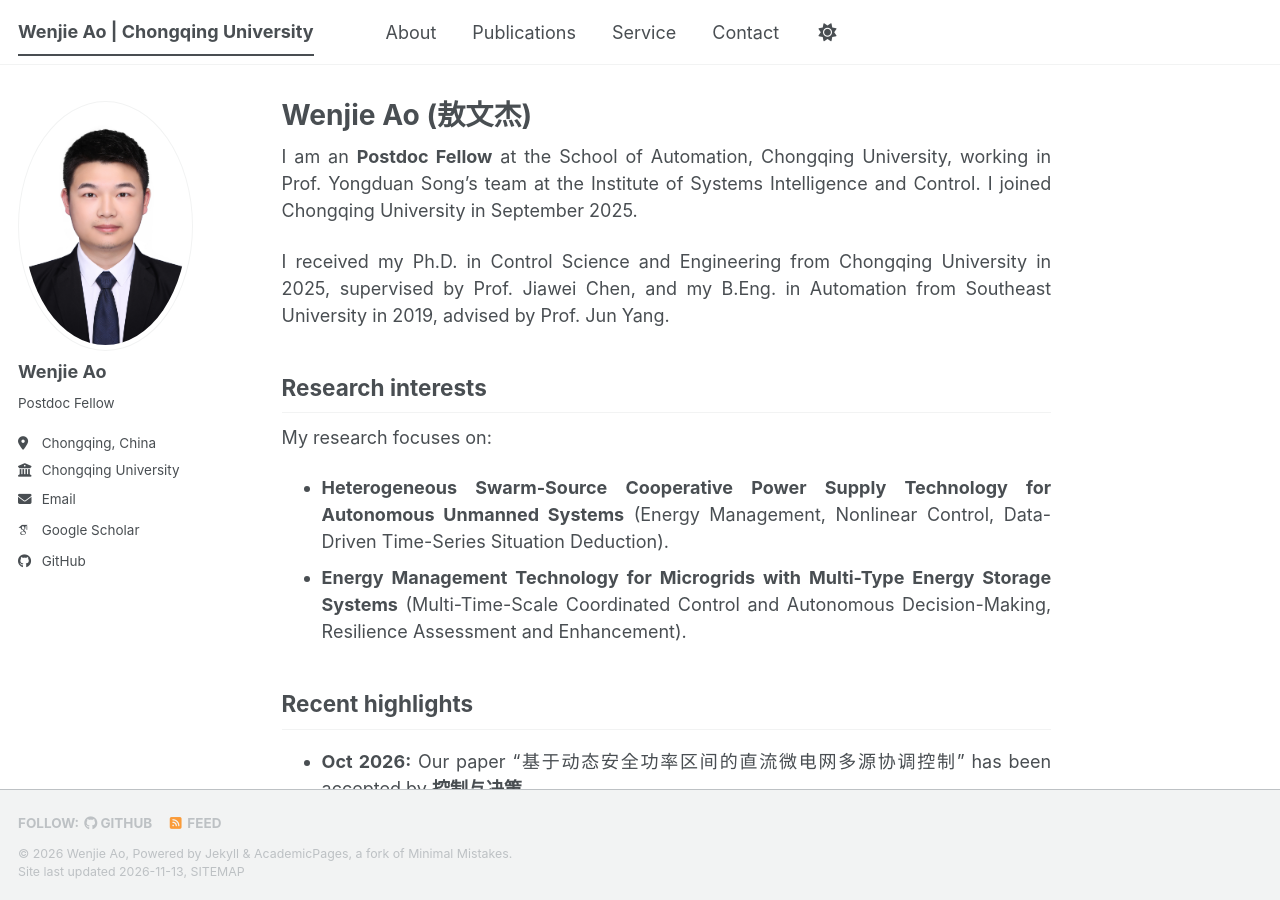
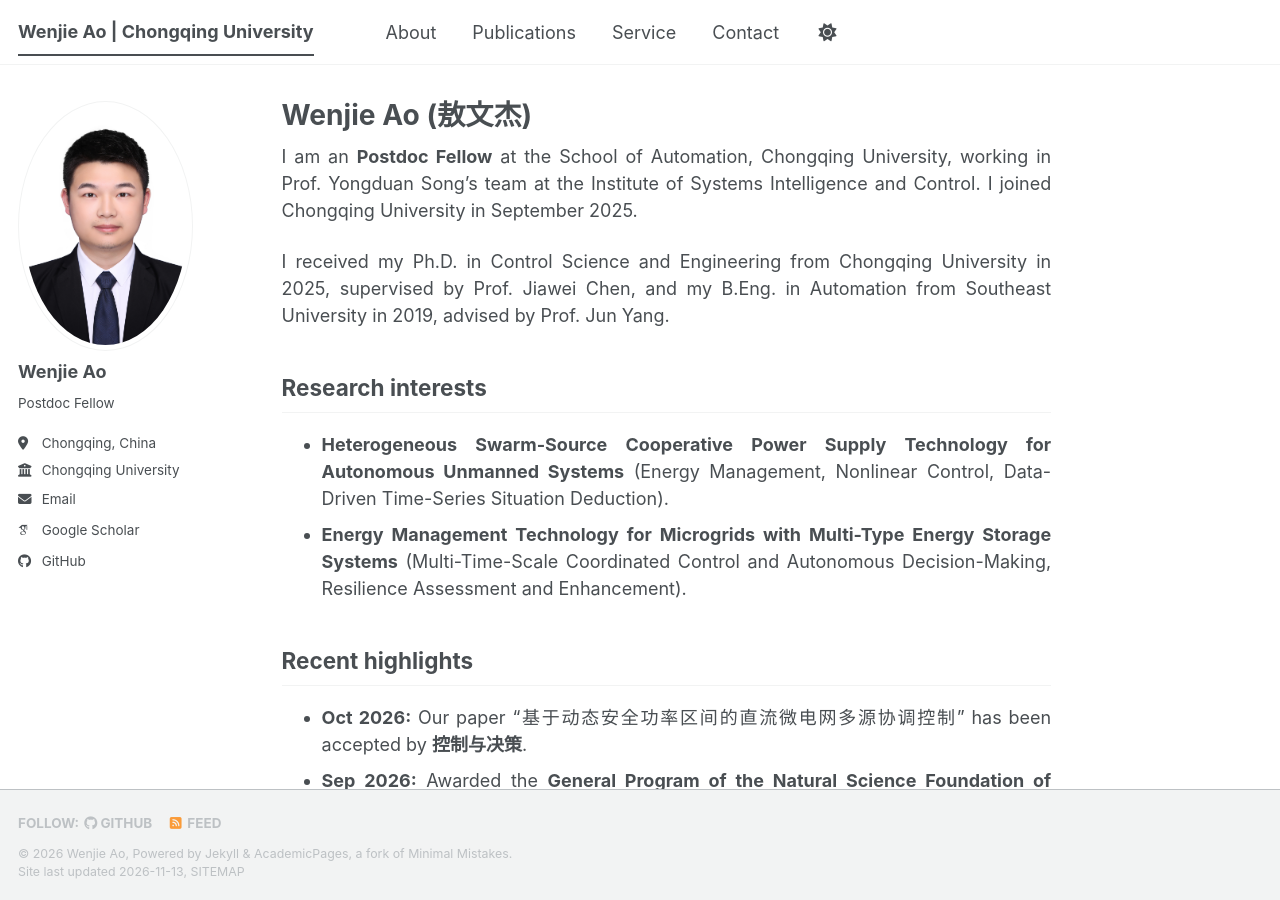
Before and after one commit to aowenjie-cyber/aowenjie-cyber.github.io, a Jekyll site: the page built from _pages/about.md, in a window 1280 px wide and 900 px high. Built offline with Jekyll 4.4.1, drawn with Linux system fonts in a browser that asks for light colours; some web fonts are replaced; a script bundle is joined from its source files by our own code; library files that are not in the unit come from our copies.

Commit message:
更新了主页介绍

```diff
--- a/_pages/about.md
+++ b/_pages/about.md
@@ -13,8 +13,6 @@ I received my Ph.D. in Control Science and Engineering from Chongqing University
 
 ## Research interests
 
-My research focuses on:
-
 - **Heterogeneous Swarm-Source Cooperative Power Supply Technology for Autonomous Unmanned Systems**
 (Energy Management, Nonlinear Control, Data-Driven Time-Series Situation Deduction).
 - **Energy Management Technology for Microgrids with Multi-Type Energy Storage Systems**
@@ -24,7 +22,7 @@ My research focuses on:
 ## Recent highlights
 
 - **Oct 2026:** Our paper "基于动态安全功率区间的直流微电网多源协调控制" has been accepted by **控制与决策**.
-- **Sep 2026:** Awarded the **General Program of the Natural Science Foundation of Chongqing, China**.
+- **Sep 2026:** Awarded the **General Program of the Natural Science Foundation of Chongqing**.
 - **Sep 2026:** Awarded the **Key Program of the Open Fund, Tianjin Key Laboratory of Aeronautical Power Distribution Systems**.
 - **Aug 2026:** Our paper "A CLF-CBF-QP Based Safety-Constrained Control Strategy for Bidirectional Boost Converters in More Electric Aircraft Power Systems" received the **Best Poster Award** at The 1st IEEE Workshop on Power Electronics for Aerospace Applications in Asia (IEEE PEASA-Asia 2026).
 - **May 2026:** Our paper "Large-Signal Stability Assessment of Onboard Hybrid Power Supply Systems Based on Region of Attraction Estimation" has been accepted by **IEEE Transactions on Industrial Electronics**.
```
